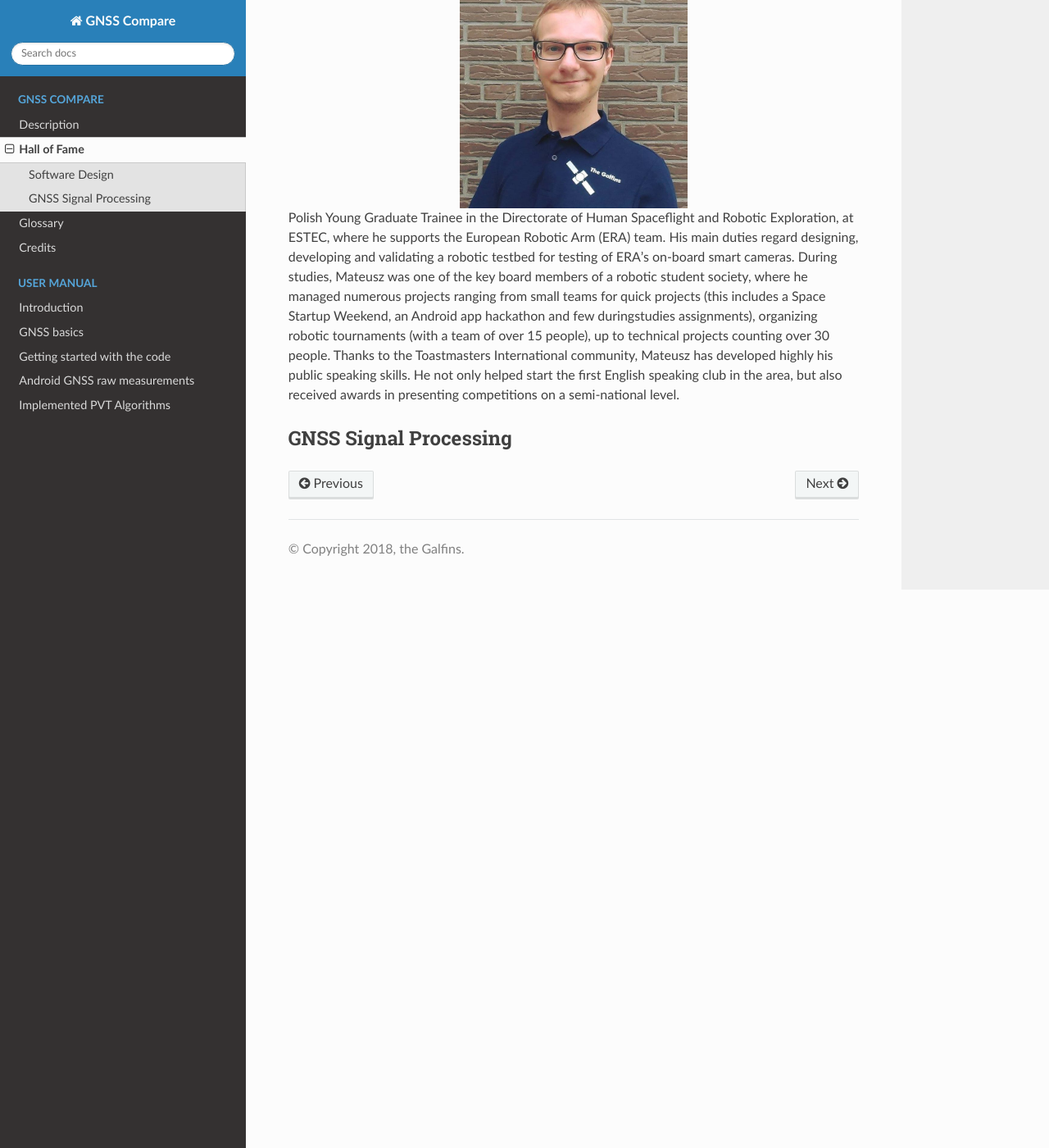
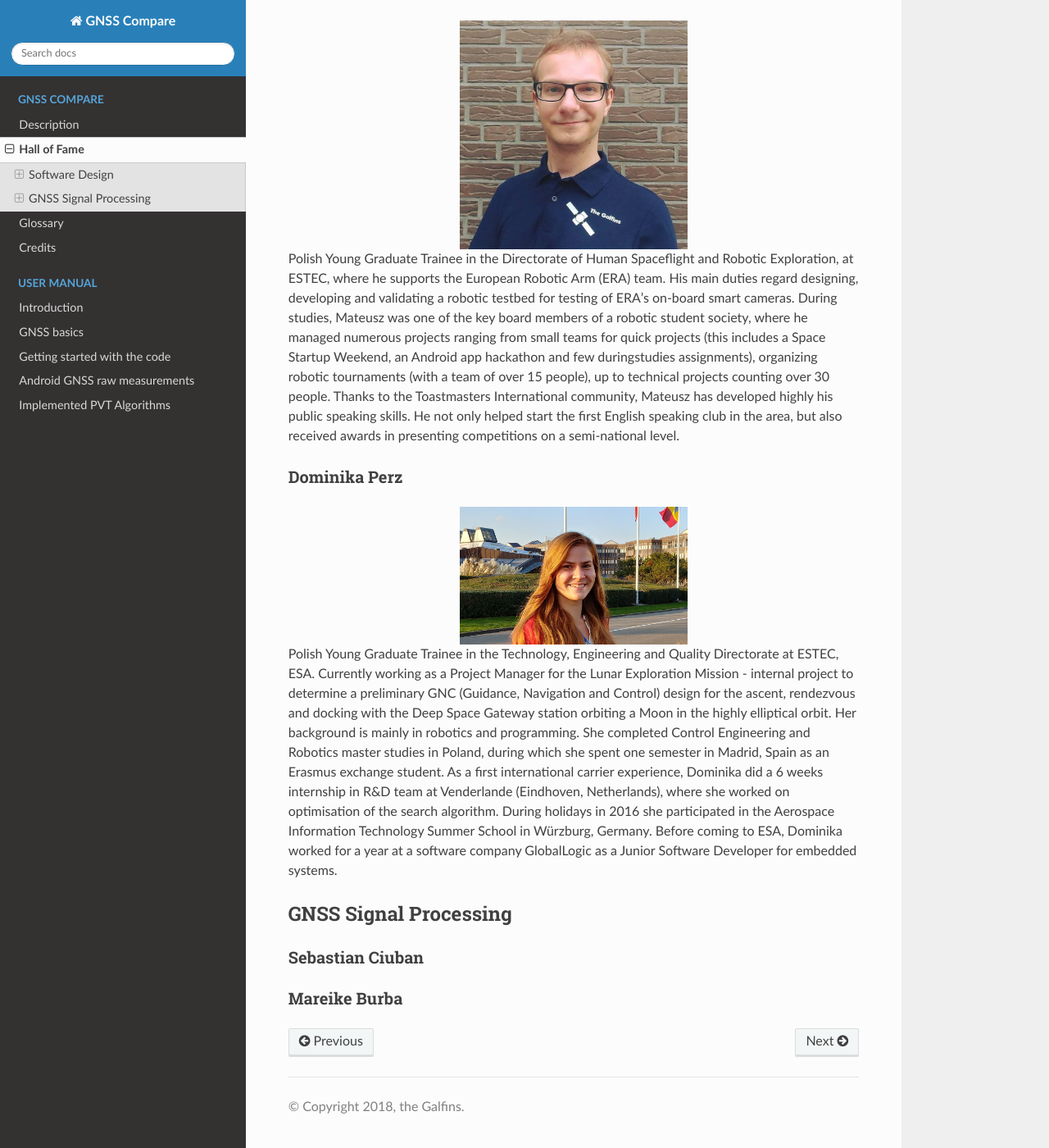
Before and after one commit to TheGalfins/GNSS_Compare, a Sphinx documentation site: the page built from docs/team.rst, in a window 1280 px wide and 1400 px high, scrolled down 769 px. Shown: the whole window at 82% size. Built offline with Sphinx 7.4.7 and the Read the Docs theme 2.0.0, drawn with Linux system fonts in a browser that asks for light colours; pages that are not in the unit, such as notebooks, are missing from menus.

Commit message:
Added Dominika in the description

```diff
--- a/docs/team.rst
+++ b/docs/team.rst
@@ -39,11 +42,37 @@
 first English speaking club in the area, but also received awards in presenting competitions
 on a semi-national level.
 
+Dominika Perz
+-----------------
+
+.. image:: img/Dominika.jpg
+    :width: 40%
+    :align: center
+    :alt: Mat
+
+
+Polish Young Graduate Trainee in the Technology, Engineering and Quality Directorate at
+ESTEC, ESA. Currently working as a Project Manager for the Lunar Exploration Mission
+- internal project to determine a preliminary GNC (Guidance, Navigation and Control) design
+for the ascent, rendezvous and docking with the Deep Space Gateway station orbiting a
+Moon in the highly elliptical orbit. Her background is mainly in robotics and programming.
+She completed Control Engineering and Robotics master studies in Poland, during which she
+spent one semester in Madrid, Spain as an Erasmus exchange student. As a first international
+carrier experience, Dominika did a 6 weeks internship in R&D team at Venderlande (Eindhoven,
+Netherlands), where she worked on optimisation of the search algorithm. During
+holidays in 2016 she participated in the Aerospace Information Technology Summer School
+in Würzburg, Germany. Before coming to ESA, Dominika worked for a year at a software
+company GlobalLogic as a Junior Software Developer for embedded systems.
+
 
 GNSS Signal Processing
 ======================
 
+Sebastian Ciuban
+-----------------
 
+Mareike Burba
+-----------------
 
 
 .. _`Galileo Smartphone App Challenge`: http://www.esa.int/Our_Activities/Navigation/ESA_trainees_compete_in_inaugural_Galileo_app_contest
```
Also changed, not shown: other parts of docs/team.rst (+3 -0 lines), docs/img/Dominika.jpg (added).
